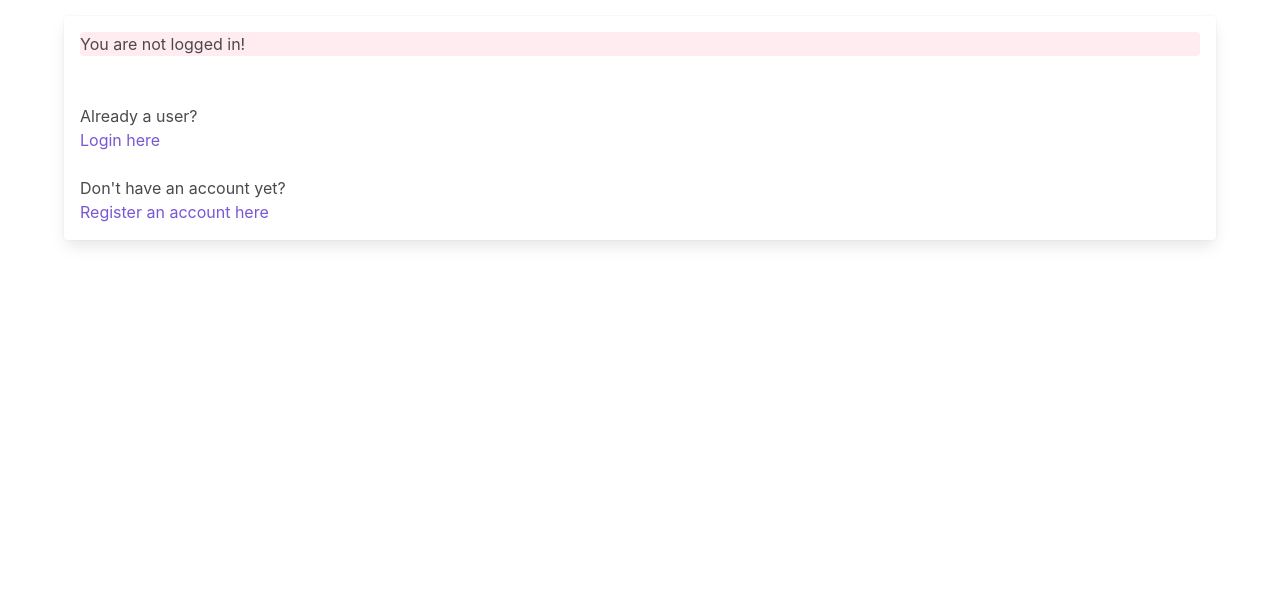
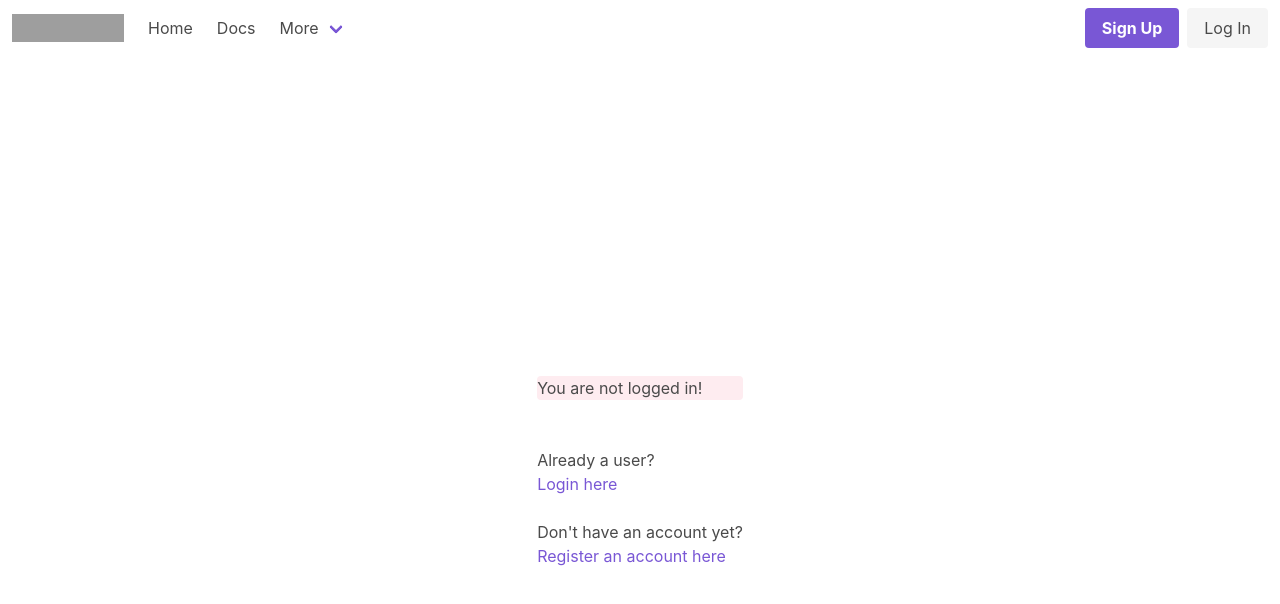
Before and after one commit to colonket/firebase-vuejs-blog, a Vue app: page / in a window 1280 px wide. Shown: the top 604 px of the page. Built offline with nearby package versions, Linux system fonts and the light colour scheme; no server answers; grey boxes are pictures that could not be loaded.

Commit message:
Add Bulma Navbar

```diff
--- a/src/App.vue
+++ b/src/App.vue
@@ -7,11 +7,6 @@
   </div>
 </template>
 
-<style>
-  @import 'buefy/dist/buefy.css';
-  @import '@/assets/styles.css';
-</style>
-
 <script>
 import topnavbar from './components/Navbar.vue'
 export default {
--- a/src/components/Home.vue
+++ b/src/components/Home.vue
@@ -1,11 +1,9 @@
 <template>
-    <div class="container">
-      <div class="row justify-content-center">
-        <div class="is-8">
-          <div class="card">
+    <div class="hero is-fullheight">
+		<div class="hero-body is-justify-content-center is-align-items-center">
 			<div v-if="user.loggedIn">
-              <div class="card-header">Welcome, {{user.data.displayName}}</div>
-              <div class="card-body">
+				<div class="">Welcome, {{user.data.displayName}}</div>
+				<div class="">
 					<div class="message alert-success" role="alert">
 						You are logged in!
 						<div class="my-4">
@@ -30,8 +28,6 @@
 				<span>Don't have an account yet?</span>
 				<br>
 				<a href="/register">Register an account here</a>
-          </div>
-        </div>
 			</div>
 		</div>
     </div>
--- a/src/components/Navbar.vue
+++ b/src/components/Navbar.vue
@@ -1,8 +1,65 @@
 <template>
 
-<div id="topnav">
+<nav class="navbar" role="navigation" aria-label="main navigation">
+    <div class="navbar-brand">
+        <a class="navbar-item" href="/">
+            <img src="https://bulma.io/images/bulma-logo.png" width="112" height="28">
+        </a>
 
-</div>
+        <a role="button" class="navbar-burger" aria-label="menu" aria-expanded="false" data-target="topnavbar">
+            <span aria-hidden="true"></span>
+            <span aria-hidden="true"></span>
+            <span aria-hidden="true"></span>
+        </a>
+    </div>
+
+    <div id="topnavbar" class="navbar-menu">
+        <div class="navbar-start">
+            <a class="navbar-item">
+                Home
+            </a>
+            <a class="navbar-item">
+                Docs
+            </a>
+            <div class="navbar-item has-dropdown is-hoverable">
+                <a class="navbar-link">
+                    More
+                </a>
+
+                <div class="navbar-dropdown">
+                    <a class="navbar-item">
+                        About
+                    </a>
+                    <a class="navbar-item">
+                        Jobs
+                    </a>
+                    <a class="navbar-item">
+                        Contact
+                    </a>
+                    <hr class="navbar-divider">
+                    <a class="navbar-item">
+                        Report an issue
+                    </a>
+                </div>
+            </div>
+        </div>
+    </div>
+
+    <div class="navbar-end">
+        <div class="navbar-item">
+            <div class="buttons">
+                <a class="button is-primary" href="/register">
+                    <strong>Sign Up</strong>
+                </a>
+                <a class="button is-light" href="/login">
+                    Log In
+                </a>
+            </div>
+        </div>
+    </div>
+
+
+</nav>
 
 </template>
 
--- a/src/main.js
+++ b/src/main.js
@@ -4,6 +4,8 @@ import App from './App.vue'
 import router from "./index";
 import { store } from "./store";
 
+import "buefy/dist/buefy.css";
+import "@/assets/styles.css";
 
 const app = createApp(App)
 app.use(router);
```
Lines whose indentation alone changed are shown as unchanged.
